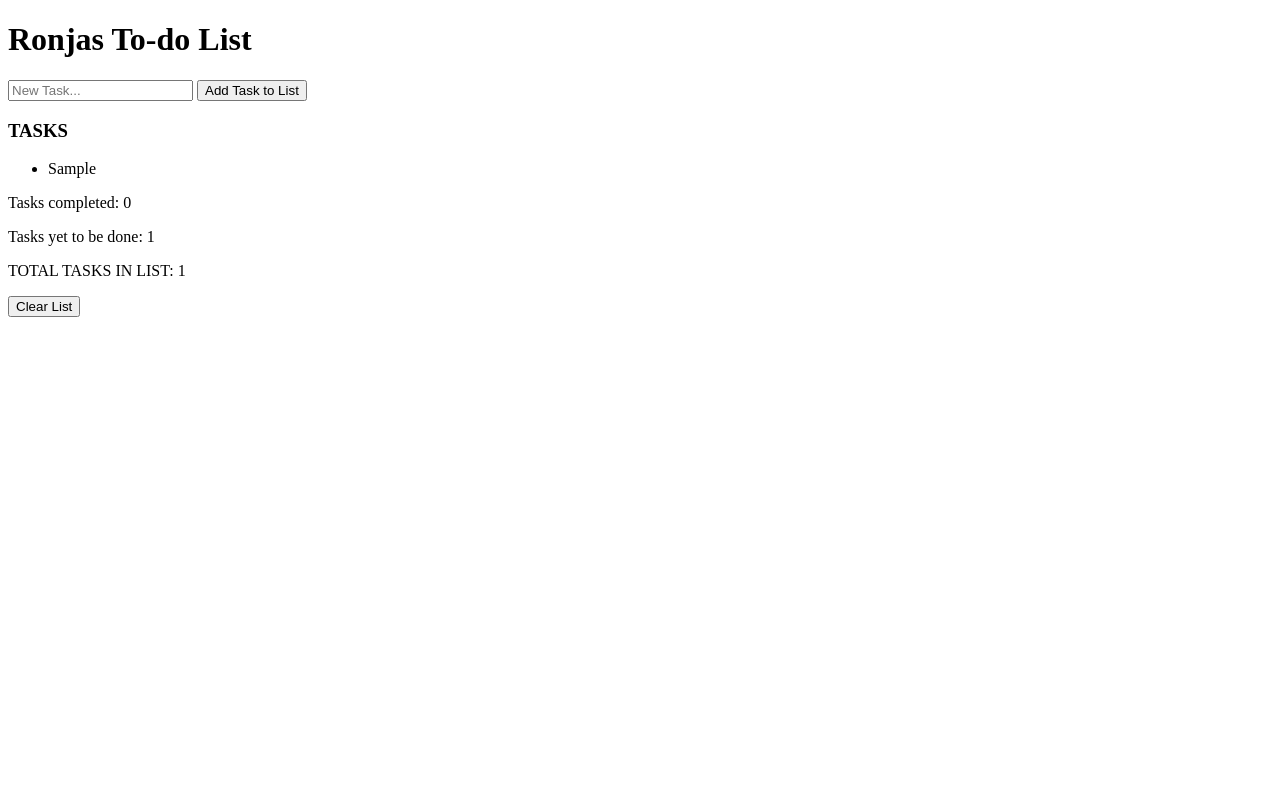
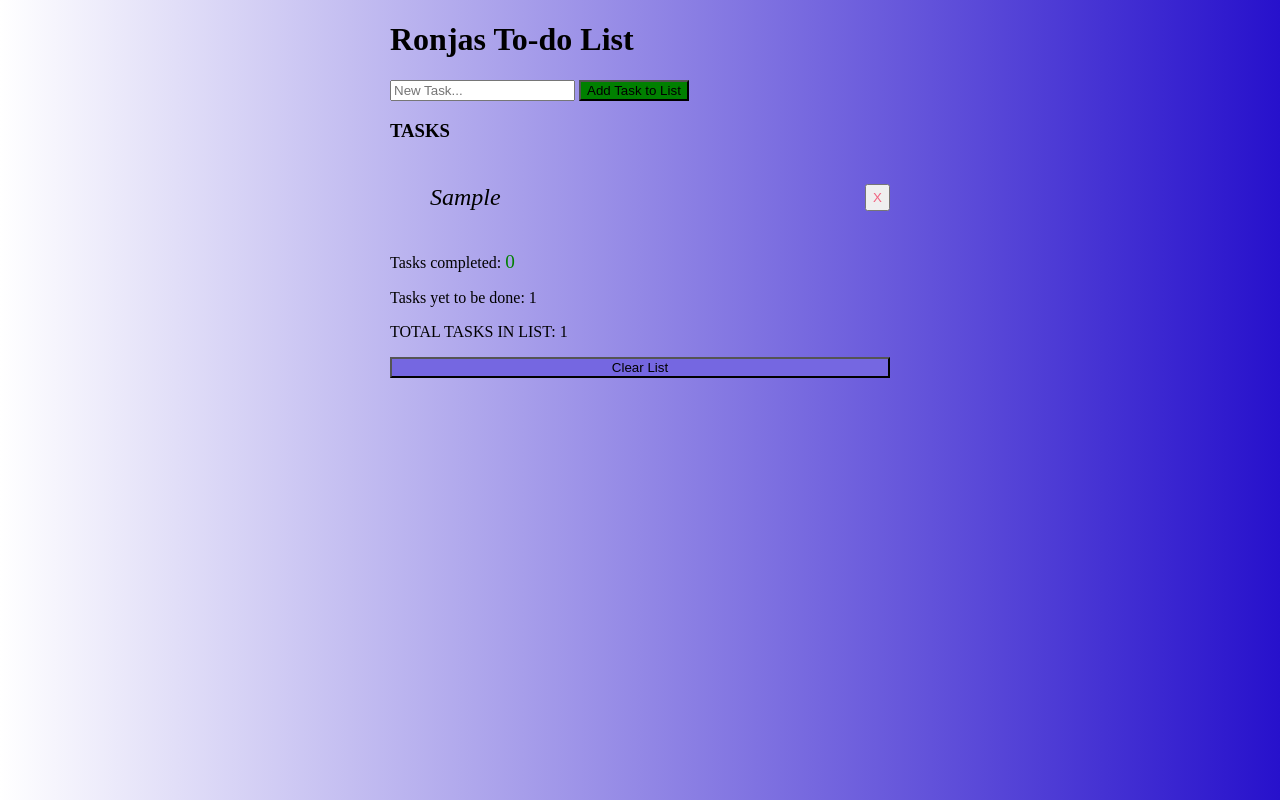
Before and after one commit to Fagerdahl/To-Do-slutprodukt, a plain HTML site: page index.html in a window 1280 px wide. Both pictures are taken after typing "Sample" into the empty fields and a click on the button "Add Task to List". Drawn offline with Linux system fonts and the light colour scheme.

Commit message:
Inlämningsversion

```diff
--- a/index.html
+++ b/index.html
@@ -15,19 +15,18 @@
 
     <div class="main">
         <input type="text" id="textInput" placeholder="New Task...">
+        <p id="exception", style="color:red; display:none;">you must write something</p><!--I style this one here so it stays hidden-->
         <button id="addBtn">Add Task to List</button>
         <h3>TASKS</h3>
     </div>
 
     <div class="theList">
-
-        <ul id="theList"></ul>
-
+        <ul id="theList"></ul><!--Unordered-->
     </div>
 
-
     <div class="countingTasks">
-        <p>Tasks completed: <span id="completedCount">0</span></p>
+        <!--These counters are placed inside a class and put in a span, so that they are styleable-->
+        <p>Tasks completed: <span id="completedCount" class="completedCount">0</span></p>
         <p>Tasks yet to be done: <Span id="pendingCount">0</Span></p>
         <p>TOTAL TASKS IN LIST: <span id="totalTasks">0</span></p>
     </div>
--- a/script.js
+++ b/script.js
@@ -13,40 +13,55 @@ let inputValue=document.querySelector("#textInput");
 # Clear all tasks (Btn)
 # Update Counters*/
 
+
 function addTask(){
+
     addBtn.addEventListener("click", function(){
-        console.log("add-button is clicked");
 
-       const taskText=inputValue.value.trim();
+       const taskText=inputValue.value.trim();//If input is done with unneccesary tabs, the trim-method TRIMS the string.
        console.log("input value: ", taskText);
 
+       const exception=document.querySelector("#exception");//pulling out the error message
+
         if (taskText===""){
-            console.log("You must write something!");
-            return;
-        }
-        const li= document.createElement("li");
-        li.textContent=taskText;
+
+            exception.style.display="block"; //A block with an error message
+            return; //Getting out of the function
+            } else{
+                exception.style.display="none"; //Clearing the error message
+            }
+
+
+        const li= document.createElement("li"); //Creating a li-element for the task
+        li.classList.add("everySpecificTask"); //Making it a class for later styling
+        li.textContent=taskText;//Placing both on the same place
 
         const deleteBtn=document.createElement("button");
-        deleteBtn.textContent= "U+1F5D1"; //Using emoji icon
+        deleteBtn.textContent= "X" ; //Tried a trashbin, but It`s just an ordinary string
         deleteBtn.classList.add("delete-btn");//adding a class for styling
 
 
         deleteBtn.addEventListener("click", function(){
             li.remove(); //Removing the task
-            taskArray=taskArray.filter(task=>task.text !==taskText);
+            taskArray=taskArray.filter(task=>task.text !==taskText);/*Updating the taskArray that holds information in the form of objects.
+            Every element has a string property to them. The filter method creates a new array based on a specific condition.
+            an Iteration process starts and the first array is basically compared to the new array.
+            If the function returns TRUE= the task is included in the array.
+            If the function returns FALSE= the task will be deleted and the deleteBtn will do its work :-) */
+
             updateCounters();
-        })
+
+        });
+
+        li.appendChild(deleteBtn);//Deletebutton for every specific Task
 
         //Adding a listener to this function and CSS styling to make it work
         li.addEventListener("click", function(){
-            li.classList.toggle("completed")
+            li.classList.toggle("completed") //Toggle makes it possible to switch between two different conditions. The listener gets the click and the "toggle" happens.
             updateCounters();
-            console.log("Task completed:", li.textContent);
         });
 
         taskArray.push({text:taskText, completed: false}); //Pushing the Tasks to my Array
-        console.log("Task array: ", taskArray);
 
         taskList.appendChild(li); //Putting the Task to the list
         inputValue.value=""; //Emptying the input
@@ -58,7 +73,6 @@ function addTask(){
 
 function clearAll(){
 clearBtn.addEventListener("click", function (){
-    console.log("Clear-Button is clicked");
 
     taskArray=[];
     taskList.innerHTML="";
@@ -69,20 +83,21 @@ clearBtn.addEventListener("click", function (){
 
 function updateCounters(){
 
-    const completedTasks= document.querySelectorAll(".completed").length;
-    const totalTasksInList=taskArray.length;
-    const pendingTasks=totalTasksInList-completedTasks;
+    const completedTasks= document.querySelectorAll(".completed").length;//Counting ALL
+    const totalTasksInList=taskArray.length;// The whole array with all the tasks
+    const pendingTasks=totalTasksInList-completedTasks;//Total tasks - Completed tasks = Pending tasks
 
     completedCount.textContent=completedTasks;
     pendingCount.textContent=pendingTasks;
     totalTasks.textContent=totalTasksInList;
 
-    console.log("completed: ${completedTasks}, pending: ${pendingTasks}, Total: ${totalTasksInList}");
+    //Instead of adding strings and variables to a "long string", I Choose to work with Tempelate Literals with `bakfnuttar`
+    console.log(`completed: ${completedTasks}, pending: ${pendingTasks}, Total: ${totalTasksInList}`);
 
 
 
 }
 
-
+updateCounters();
 addTask();
 clearAll();
--- a/style.css
+++ b/style.css
@@ -1,16 +1,61 @@
+
+
+html{
+    height: 100 vh;
+    min-width: 600px;
+    background-image:linear-gradient(90deg, #FFFF, rgb(39, 17, 204) );
+    background-repeat: repeat;
+    background-size:cover
+}
+
+
 .completed{
     text-decoration: line-through;
     color: gray;
+
 }
 
-.deleteBtn{
-    background: transparent;
-    border: none;
-    cursor: pointer; /*Making a handshaped pointer*/
-    font-size: 20px;
-    margin-left:10px;
+.theList{
+    font-size:x-large;
+    font-style: italic;
+
+
+}
+.container{
+    width: 500px;
+    display: flex;
+    justify-content: center;
+    flex-direction: column;
+    margin: auto;
+    font-family: "Regular",
+
 }
 
-.deleteBtn:hover{
-    color:red;
+#addBtn{
+    background-color: green;
+
 }
+
+#clearBtn{
+    background-color: rgb(117, 103, 225)
+}
+.delete-btn{
+    color:rgb(241, 100, 128);
+
+}
+
+.everySpecificTask{
+    display: flex;
+    justify-content: space-between;
+    padding: 10 px;
+    border-bottom: 1px;}
+
+.completedCount{
+    color:green;
+    font-size: larger;
+}
+
+#exception{
+    color: red;
+    font-size: large;
+}
```
Also changed, not shown: 1 other file.
